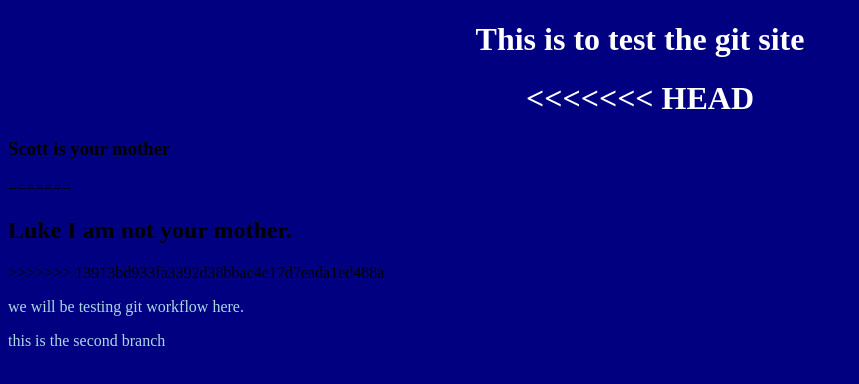
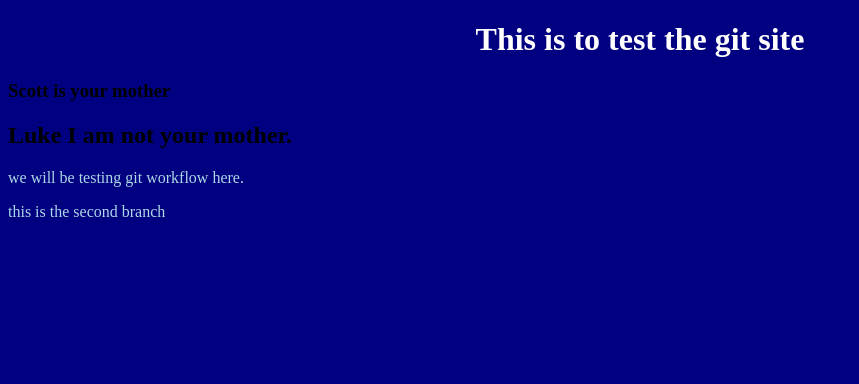
Before and after one commit to mbottone-bkg/mbottone-bkg.github.io, a plain HTML site: page index.html in a window 1280 px wide. Shown: the whole page, without its empty margins (0-859 px from the left). Drawn offline with Linux system fonts and the light colour scheme.

Commit message:
fixed some characters

```diff
--- a/index.html
+++ b/index.html
@@ -8,11 +8,11 @@
 </head>
 <body>
    <h1>This is to test the git site <h1>
-<<<<<<< HEAD
+
     <h3>Scott is your mother</h3>
-=======
+
     <h2>Luke I am not your mother.</h2>
->>>>>>> 13913bd933fa3392d38bbac4e17d7eada1ed488a
+
     <p>we will be testing git workflow here.</p>
     <p>this is the second branch</p>
 </body>
```
